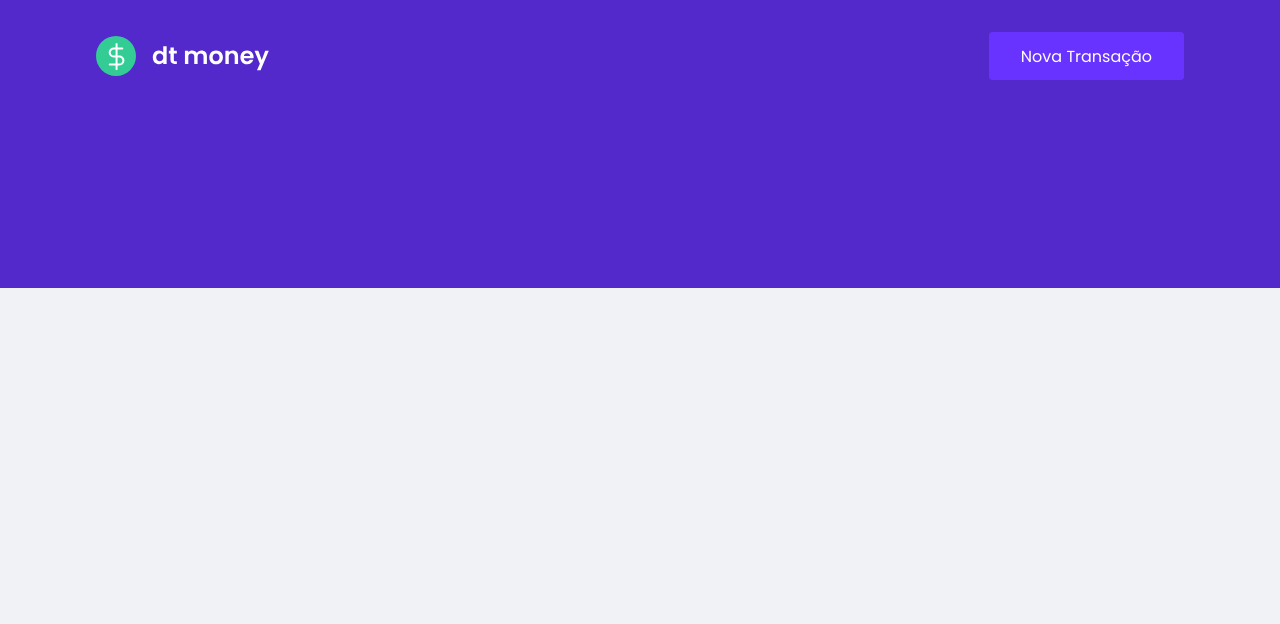
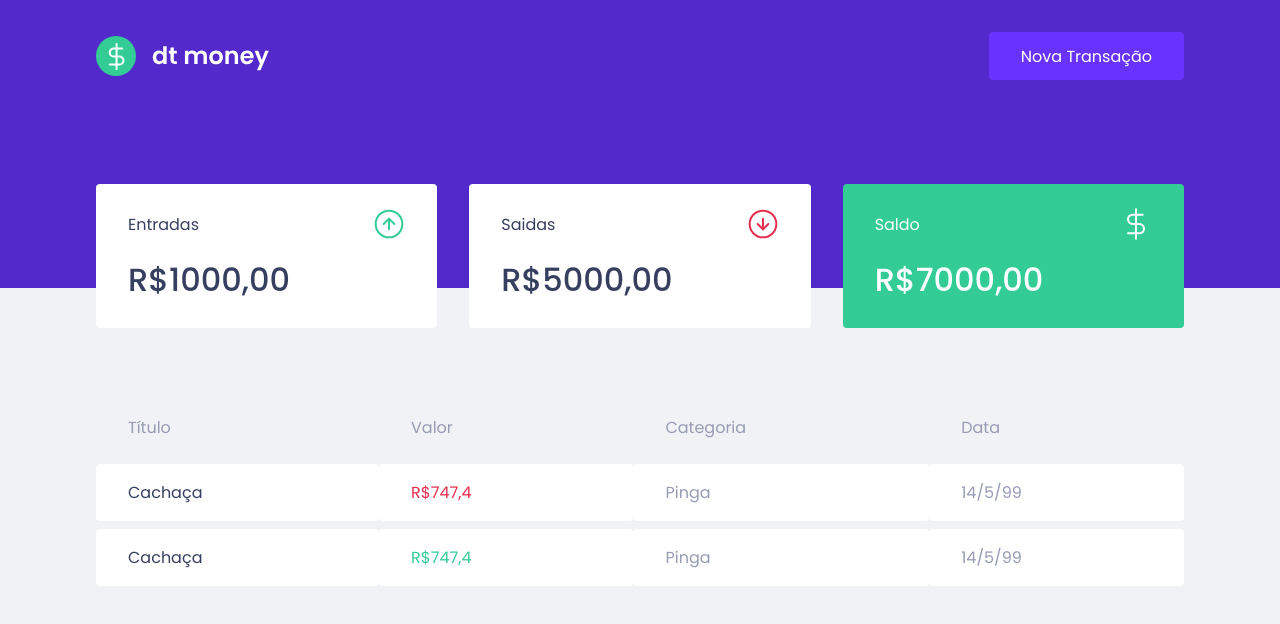
Before and after one commit to risoaldo/dtmoney, a React (Create React App) app: page / in a window 1280 px wide. Shown: the top 624 px of the page. Built offline with nearby package versions, Linux system fonts and the light colour scheme.

Commit message:
create table of deposits and witdraw

```diff
--- a/public/index.html
+++ b/public/index.html
@@ -5,7 +5,7 @@
   <link rel="preconnect" href="https://fonts.gstatic.com">
   <meta charset="utf-8" />
   <meta name="viewport" content="width=device-width, initial-scale=1" />
-  <link href="https://fonts.googleapis.com/css2?family=Poppins:wght@400;600&display=swap" rel="stylesheet">
+  <link href="https://fonts.googleapis.com/css2?family=Poppins:wght@400;500;600&display=swap" rel="stylesheet">
 
 
   <title>dtmoney</title>
--- a/src/App.tsx
+++ b/src/App.tsx
@@ -1,11 +1,13 @@
+import { Dashboard } from "./components/Dashboard";
 import { Header } from "./components/Header";
 import { GlobalStyle } from "./styles/global";
 
 export function App() {
   return (
     <>
+      <Header />
+      <Dashboard />
       <GlobalStyle />
-      <Header />
     </>
   );
 }
--- /dev/null
+++ b/src/components/Dashboard/index.tsx
@@ -0,0 +1,12 @@
+import { Summary } from '../Summary'
+import { TransactionsTable } from '../TransactionsTable'
+import { Container } from "./styles";
+
+export function Dashboard() {
+  return (
+    <Container>
+      <Summary />
+      <TransactionsTable />
+    </Container>
+  )
+}
--- /dev/null
+++ b/src/components/Dashboard/styles.ts
@@ -0,0 +1,9 @@
+import styled from 'styled-components';
+
+
+export const Container = styled.main`
+  max-width: 1120px;
+  margin: 0 auto;
+  padding: 2.5rem 1rem;
+
+`;
--- /dev/null
+++ b/src/components/Summary/index.tsx
@@ -0,0 +1,36 @@
+import incomeImg from '../../assets/income.svg';
+import outcomeImg from '../../assets/outcome.svg';
+import totalImg from '../../assets/total.svg';
+
+import { Container } from "./styles";
+
+export function Summary() {
+  return (
+    <Container>
+      <div>
+        <header>
+          <p>Entradas</p>
+          <img src={incomeImg} alt="entradas" />
+        </header>
+        <strong>R$1000,00</strong>
+      </div>
+
+      <div>
+        <header>
+          <p>Saidas</p>
+          <img src={outcomeImg} alt="saidas" />
+        </header>
+        <strong>R$5000,00</strong>
+      </div>
+
+      <div className="highlight-background">
+        <header>
+          <p>Saldo</p>
+          <img src={totalImg} alt="saidas" />
+        </header>
+        <strong>R$7000,00</strong>
+      </div>
+
+    </Container>
+  )
+}
--- /dev/null
+++ b/src/components/Summary/styles.ts
@@ -0,0 +1,35 @@
+import styled from 'styled-components';
+
+
+export const Container = styled.div`
+  display: grid;
+  grid-template-columns: repeat(3, 1fr);
+  gap: 2rem;
+  margin-top: -9rem;
+
+  div{
+    background: var(--shape);
+    padding: 1.5rem 2rem;
+    border-radius: 0.25rem;
+    color: var(--text-tittle);
+
+    header{
+      display: flex;
+      align-items: center;
+      justify-content: space-between;
+    }
+
+    strong{
+      display: block;
+      margin-top: 1rem;
+      font-size: 2rem;
+      font-weight: 500;
+      line-height: 3rem;
+    }
+
+    &.highlight-background{
+      background: var(--green);
+      color: #fff;
+    }
+  }
+`;
--- /dev/null
+++ b/src/components/TransactionsTable/index.tsx
@@ -0,0 +1,32 @@
+import { Container } from "./styles";
+
+export function TransactionsTable() {
+  return (
+    <Container>
+      <table>
+        <thead>
+          <tr>
+            <th>Título</th>
+            <th>Valor</th>
+            <th>Categoria</th>
+            <th>Data</th>
+          </tr>
+        </thead>
+        <tbody>
+          <tr>
+            <td>Cachaça</td>
+            <td className="witdraw">R$747,4</td>
+            <td>Pinga</td>
+            <td>14/5/99</td>
+          </tr>
+          <tr>
+            <td>Cachaça</td>
+            <td className="deposit">R$747,4</td>
+            <td>Pinga</td>
+            <td>14/5/99</td>
+          </tr>
+        </tbody>
+      </table>
+    </Container>
+  )
+}
--- /dev/null
+++ b/src/components/TransactionsTable/styles.ts
@@ -0,0 +1,37 @@
+import styled from 'styled-components';
+
+
+export const Container = styled.div`
+  margin-top: 4rem;
+
+  table{
+    width: 100%;
+    border-spacing: 0 0.5rem;
+  }
+
+  th{
+    color: var(--text-body);
+    font-weight: 400;
+    padding: 1rem 2rem;
+    text-align: left;
+    line-height: 1.5rem;
+  }
+  td{
+    padding: 1rem 2rem;
+    border: 0;
+    background: var(--shape);
+    color: var(--text-body);
+    border-radius: 0.25rem;
+
+    &:first-child{
+    color: var(--text-tittle);
+    }
+
+    &.deposit{
+      color: var(--green);
+    }
+    &.witdraw{
+      color: var(--red);
+    }
+  }
+`;
--- a/src/styles/global.ts
+++ b/src/styles/global.ts
@@ -5,6 +5,7 @@ export const GlobalStyle = createGlobalStyle`
   :root{
     --background: #f0f2f5;
     --red: #e52e4d;
+    --green: #33cc95;
     --blue: #5429cc;
 
     --blue-light: #6933ff;
@@ -31,10 +32,10 @@ export const GlobalStyle = createGlobalStyle`
 
   html{
     @media(max-width: 1080px){
-      font-size: 93.75px;
+      font-size: 93.75%;
     }
     @media(max-width: 720px){
-      font-size: 87.5px;
+      font-size: 87.5%;
     }
   }
 
```
